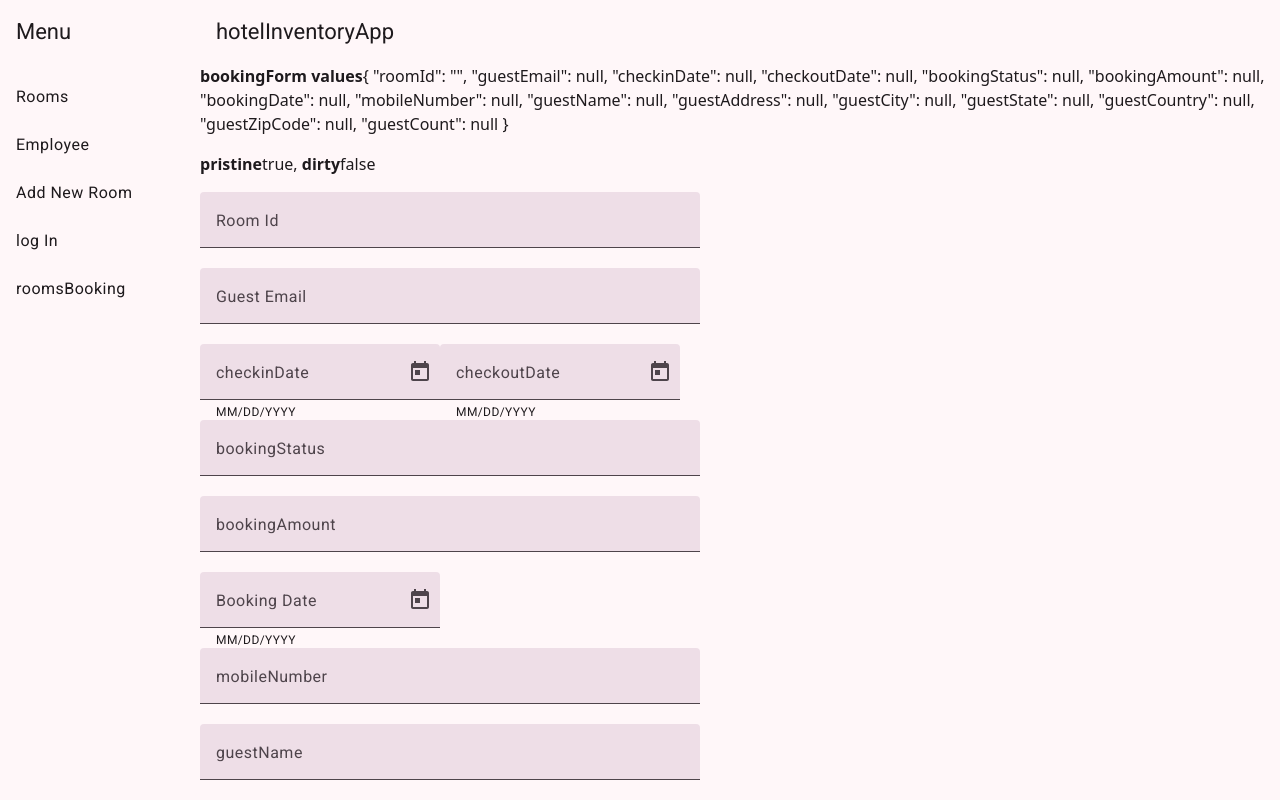
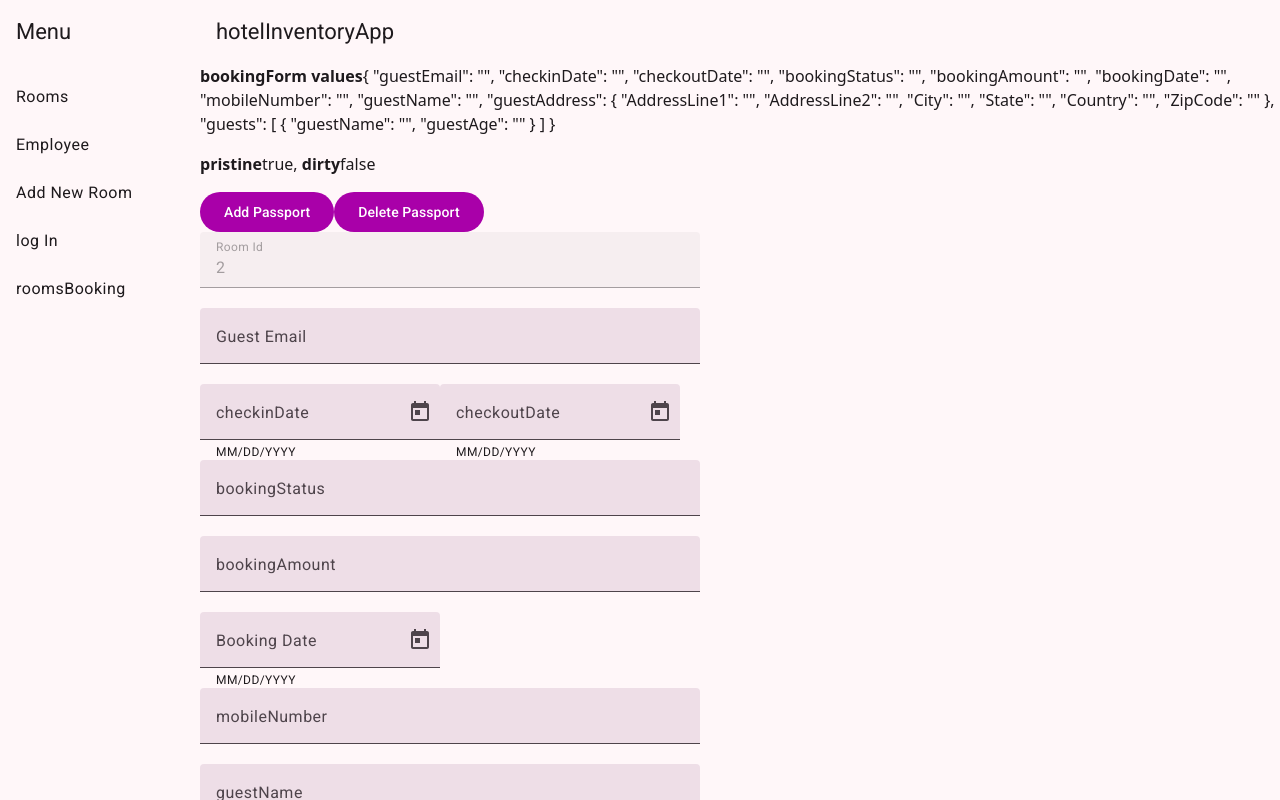
Before and after one commit to viveksharma1218/hotelInventoryApp, an Angular app in the folder hotelInventoryApp/: page /roombooking/1 in a window 1280 px wide. Built offline with nearby package versions, Linux system fonts and the light colour scheme.

Commit message:
dynamic controls and group(Passport&Guest). remove control.

```diff
--- a/hotelInventoryApp/src/app/rooms/rooms-booking/rooms-booking.html
+++ b/hotelInventoryApp/src/app/rooms/rooms-booking/rooms-booking.html
@@ -3,9 +3,21 @@
 <p><strong>bookingForm values</strong>{{bookingForm.value  | json}}</p>
 <p><strong>pristine</strong>{{bookingForm.pristine}}, <strong>dirty</strong>{{bookingForm.dirty}}</p>
 
-<form [formGroup]="bookingForm">
 
-    <form class="example-form">
+    <form class="example-form"[formGroup]="bookingForm" (ngSubmit)="formSubmit()">
+    <div>
+      <button matButton="filled" type="button" (click)="addPassport()">Add Passport</button>
+      <!--before clicking the Add Passport we don't have this control so we use ng if -->
+      <button matButton="filled" type="button" (click)="removePassport()">Delete Passport</button>
+    </div>
+
+    @if (bookingForm.get('passportNo')) {
+        <mat-form-field class="example-full-width">
+          <mat-label>passport Number</mat-label>
+          <input matInput  type="text" formControlName="passportNo">
+        </mat-form-field>
+      }
+
   <mat-form-field class="example-full-width">
     <mat-label>Room Id</mat-label>
     <input matInput placeholder="room ID"
@@ -72,47 +84,77 @@
     >
   </mat-form-field>
 
+  <div formGroupName="guestAddress">
+    <mat-accordion>
+  <mat-expansion-panel hideToggle>
+    <mat-expansion-panel-header>
+      <mat-panel-title> Address </mat-panel-title>
+    </mat-expansion-panel-header>
         <mat-form-field class="example-full-width">
-    <mat-label>guestAddress</mat-label>
-    <input matInput placeholder="guestAddress"
-        type="text" formControlName="guestAddress"
-    >
+            <mat-label>AddressLine1</mat-label>
+            <input matInput placeholder="AddressLine1"
+                type="text" formControlName="AddressLine1">
+        </mat-form-field>
+        <mat-form-field class="example-full-width">
+            <mat-label>AddressLine2</mat-label>
+            <input matInput placeholder="AddressLine2"
+                type="text" formControlName="AddressLine2">
+        </mat-form-field>
+        <mat-form-field class="example-full-width">
+            <mat-label>City</mat-label>
+            <input matInput placeholder="City"
+                type="text" formControlName="City">
+        </mat-form-field>
+        <mat-form-field class="example-full-width">
+            <mat-label>State</mat-label>
+            <input matInput placeholder="State"
+                type="text" formControlName="State">
         </mat-form-field>
 
         <mat-form-field class="example-full-width">
-    <mat-label>guestCity</mat-label>
-    <input matInput placeholder="guestCity"
-        type="text" formControlName="guestCity"
-    >
+            <mat-label>Country</mat-label>
+            <input matInput placeholder="Country"
+                type="text" formControlName="Country">
         </mat-form-field>
 
         <mat-form-field class="example-full-width">
-    <mat-label>guestState</mat-label>
-    <input matInput placeholder="guestState"
-        type="text" formControlName="guestState"
-    >
+          <mat-label>ZipCode</mat-label>
+          <input matInput placeholder="ZipCode"
+              type="number" formControlName="ZipCode">
         </mat-form-field>
 
+
+  </mat-expansion-panel>
+
+</mat-accordion>
+  </div>
+  <div formArrayName="guests">
+  <mat-accordion>
+  <mat-expansion-panel hideToggle>
+      <mat-expansion-panel-header>
+          <mat-panel-title> Add Guest</mat-panel-title>
+      </mat-expansion-panel-header>
+      <div *ngFor="let guest of guests.controls; let i=index">
+        <div [formGroupName]="i">
           <mat-form-field class="example-full-width">
-    <mat-label>guestCountry</mat-label>
-    <input matInput placeholder="guestCountry"
-        type="text" formControlName="guestCountry"
-    >
+            <mat-label>Guest Name</mat-label>
+            <input matInput type="text" formControlName="guestName">
           </mat-form-field>
+          <mat-form-field class="example-full-width">
+            <mat-label>Guest Age</mat-label>
+            <input matInput type="number" formControlName="guestAge">
+          </mat-form-field>
+        </div>
+        <div>
+            <button matButton="filled" type="button" (click)="removeGuest(i)">Delete Guest</button>
+          </div>
+      </div>
 
-  <mat-form-field class="example-full-width">
-    <mat-label>guestZipCode</mat-label>
-    <input matInput placeholder="guestZipCode"
-        type="number" formControlName="guestZipCode"
-    >
-  </mat-form-field>
-
-  <mat-form-field class="example-full-width">
-    <mat-label>guestCount</mat-label>
-    <input matInput placeholder="guestCount"
-        type="number" formControlName="guestCount"
-    >
-  </mat-form-field>
-
+  </mat-expansion-panel>
+  </mat-accordion>
+  <button matButton="filled" type="button" (click)="addGuest()">Add Guest</button>
+  </div>
+  <div>
+      <button matButton="filled" type="submit">Book Room</button>
+  </div>
 </form>
-</form>
--- a/hotelInventoryApp/src/app/rooms/rooms-booking/rooms-booking.ts
+++ b/hotelInventoryApp/src/app/rooms/rooms-booking/rooms-booking.ts
@@ -1,12 +1,18 @@
-import { Component,OnInit, Type } from '@angular/core';
+import { Component,OnInit, signal, Type } from '@angular/core';
 import { ActivatedRoute } from '@angular/router';
 import { map, Observable } from 'rxjs';
-import { ReactiveFormsModule,FormGroup,FormBuilder,FormControl } from '@angular/forms';
+import { ReactiveFormsModule,FormGroup,FormBuilder,FormControl, FormArray } from '@angular/forms';
 import { JsonPipe } from '@angular/common';
 import { MatFormFieldModule } from '@angular/material/form-field';
 import { MatInputModule } from '@angular/material/input';
 import {MatDatepickerModule,} from '@angular/material/datepicker';
 import { MatNativeDateModule } from '@angular/material/core';
+import { MatButtonModule } from '@angular/material/button';
+import { MatDividerModule } from '@angular/material/divider';
+import { MatIconModule } from '@angular/material/icon';
+import { MatExpansionModule } from '@angular/material/expansion';
+import { NgFor } from '@angular/common';
+
 @Component({
   selector: 'hinv-rooms-booking',
   imports: [JsonPipe,
@@ -14,7 +20,9 @@ import { MatNativeDateModule } from '@angular/material/core';
     MatFormFieldModule,
     MatInputModule,
     MatDatepickerModule,
-    MatNativeDateModule],
+    MatNativeDateModule,
+    MatButtonModule, MatDividerModule, MatIconModule,
+    MatExpansionModule, NgFor],
   templateUrl: './rooms-booking.html',
   styleUrl: './rooms-booking.scss'
 })
@@ -22,6 +30,9 @@ export class RoomsBooking implements OnInit{
   id:number = 0;
   id$ : Observable<string | null>;
   bookingForm!:FormGroup;
+  get guests(){
+    return this.bookingForm.get('guests') as FormArray;
+  }
   constructor(private route: ActivatedRoute,
     private formBuilder:FormBuilder,
   ){
@@ -38,22 +49,51 @@ export class RoomsBooking implements OnInit{
   // the form is created here now you can render on html file.
     this.bookingForm = this.formBuilder.group({
       // below are two method to create new form control, Syntax is different works same
-        roomId: new FormControl(''),
-        guestEmail:[],
-        checkinDate:[],
-        checkoutDate:[],
-        bookingStatus:[],
-        bookingAmount:[],
-        bookingDate:[],
-        mobileNumber:[],
-        guestName:[],
-        guestAddress:[],
-        guestCity:[],
-        guestState:[],
-        guestCountry:[],
-        guestZipCode:[],
-        guestCount:[],
+        roomId: new FormControl({value:'2',disabled:true}),
+        guestEmail:[''],
+        checkinDate:[''],
+        checkoutDate:[''],
+        bookingStatus:[''],
+        bookingAmount:[''],
+        bookingDate:[''],
+        mobileNumber:[''],
+        guestName:[''],
+        guestAddress: this.formBuilder.group({
+          AddressLine1:[''],
+          AddressLine2:[''],
+          City:[''],
+          State:[''],
+          Country:[''],
+          ZipCode:[''],
+        }),
+
+        guests:this.formBuilder.array([this.formBuilder.group({
+          guestName:[''],
+          guestAge:['']
+        })])
 
     });
   }
+  formSubmit(){
+    console.log(this.bookingForm.value);
+    // .value does not get disabled value here roomId
+    console.log(this.bookingForm.getRawValue())
+  }
+  addGuest(){
+    this.guests.push(
+      this.formBuilder.group({
+          guestName:[''],
+          guestAge:['']
+      })
+    )
+  }
+  removeGuest(i:number){
+    this.guests.removeAt(i)
+  }
+  addPassport(){
+    this.bookingForm.addControl('passportNo' , new FormControl(''));
+  }
+  removePassport(){
+    this.bookingForm.removeControl('passportNo')
+  }
 }
```
Lines whose indentation alone changed are shown as unchanged.
